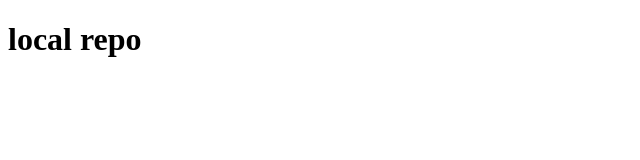
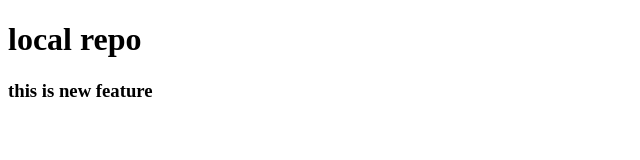
Before and after one commit to SourabhRJoshi/localrepo, a plain HTML site: page index.html in a window 1280 px wide. Shown: the whole page, without its empty margins (0-640 px from the left). Drawn offline with Linux system fonts and the light colour scheme.

Commit message:
added new feature

```diff
--- a/index.html
+++ b/index.html
@@ -7,5 +7,6 @@
 </head>
 <body>
     <h1>local repo</h1>
+    <h3>this is new feature</h3>
 </body>
 </html>
```
